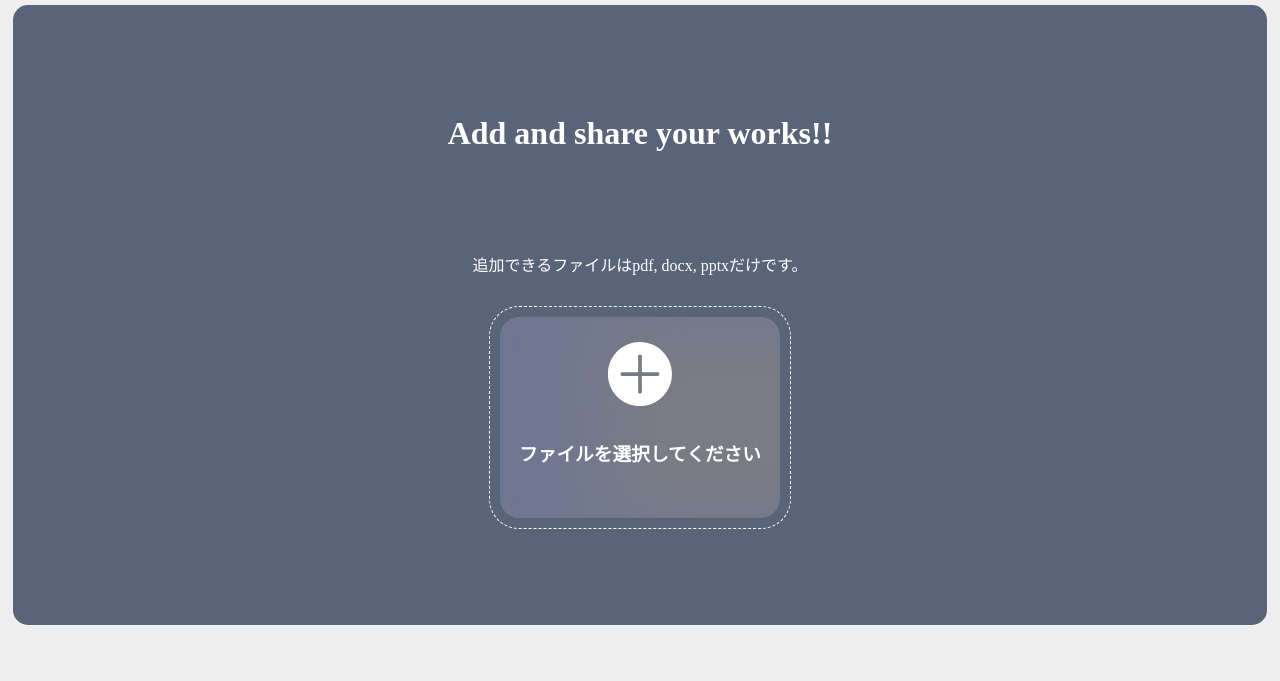
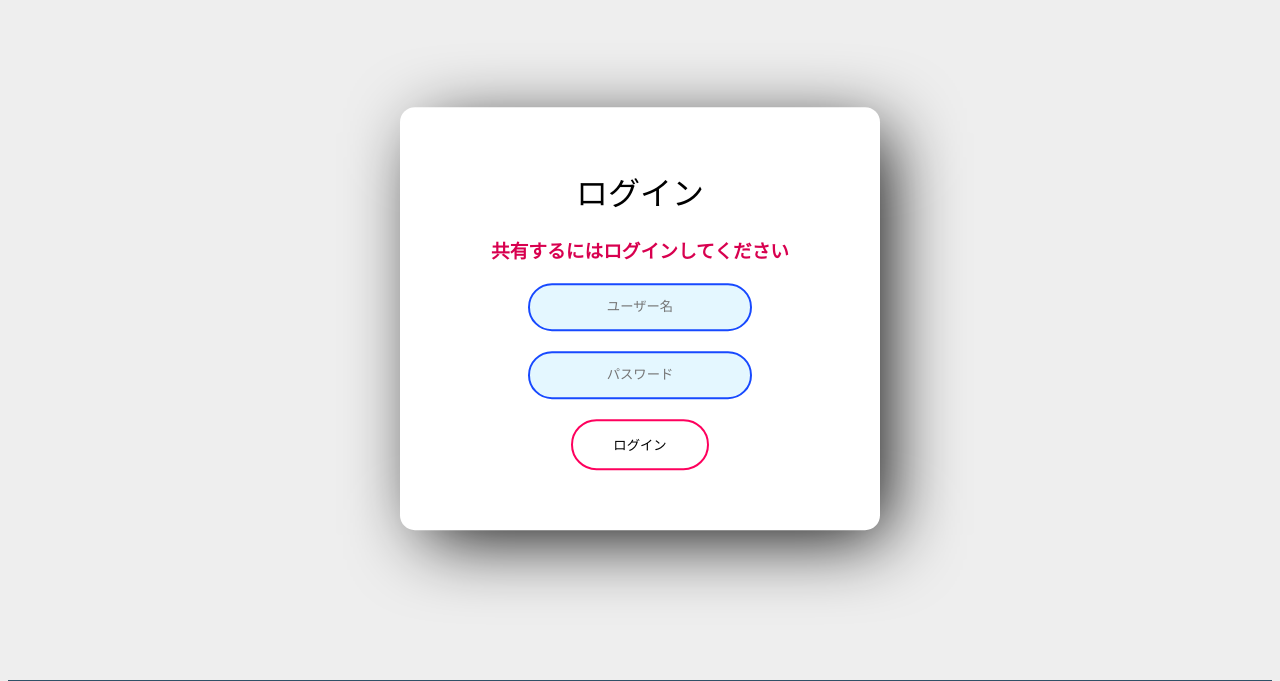
Before and after one commit to Itsuki-0129/-, a Flask app: page /upload in a window 1280 px wide. Shown: the part 106-787 px from the top of the page. Run offline with Flask 2, Linux system fonts and the light colour scheme.

Commit message:
共有ページはログイン必須に

```diff
--- a/main.py
+++ b/main.py
@@ -122,13 +122,13 @@ def register_check():
     if db_result[0]['count(*)'] != 0:
         Already = "そのユーザーは既に存在しています"
     else:
-        Already = "被ってない"
+        Already = "登録しました！"
         #dbにinsert
         print("dbにinsert")
         sql_query = "insert into member (mail, user, password) values('%s', '%s', '%s');"%(mail_str, user_str, passwd_str)
         db_insert("final_research", sql_query)
 
-    return render_template("register_check.html", login_info=login_info, Already=Already, MailAddress=mail_str, UserName=user_str, PassWord=passwd_str)
+    return render_template("register.html", login_info=login_info, Already=Already, MailAddress=mail_str, UserName=user_str, PassWord=passwd_str)
 
 #ログインページ
 @app.route('/login', methods = ["GET", "POST"])
@@ -166,7 +166,15 @@ def search_form():
 @app.route('/upload', methods = ["GET", "POST"])
 def pptx_upload():
     login_info = login_check()
-    return render_template("upload.html", login_info=login_info)
+    try:
+        if session['logged_in'] == True:
+            return render_template("upload.html", login_info=login_info)
+        else:
+            return render_template("login.html", Already="共有するにはログインしてください", login_info=login_info)
+    except:
+        #一度もログイン作業を行なっていないとエラーになるからそのときもログインを促す
+        return render_template("login.html", Already="共有するにはログインしてください", login_info=login_info)
+    #return render_template("upload.html", login_info=login_info)
 
 if __name__ == '__main__':
     app.secret_key = os.urandom(12)
--- a/static/css/style.css
+++ b/static/css/style.css
@@ -184,7 +184,7 @@ li{
     padding: 14px 40px;
     outline: none;
     color: black;
-    border-radius: 24px;
+    border-radius: 26px;
     transition: 0.25s;
     cursor: pointer;
 }
@@ -284,3 +284,29 @@ table.zebra tr:nth-child(even){
     outline: none;
     border: none;
 }
+
+.submit_center{
+    margin: auto;
+    text-align: center;
+}
+
+.form_001 input[type = "submit"]{
+    background-color: #596479;
+    outline: none;
+    color: white;
+    margin: 15px auto;
+    padding: 10px 120px;
+    height: 50px;
+    border-radius: 25px;
+    border: none;
+    box-shadow: 5px 5px 10px #252a33, -5px -5px 10px #93a5c7;
+}
+
+.form_001 input[type = "submit"]:hover{
+    background-color: #67748b;
+    transition: all 0.3s ease;
+}
+
+.form_001 input[type = "submit"]:active{
+    box-shadow: inset 5px 5px 10px #4b5566;
+}
--- a/templates/login.html
+++ b/templates/login.html
@@ -2,10 +2,11 @@
 {% block content %}
 <div class="main">
     <form class="box" action="/re_login" method="POST" id="login_002">
-        <h1>Login</h1>
-        <input type="text" name="username" placeholder="User">
-        <input type="password" name="password" placeholder="Password">
-        <input type="submit" name="submitbutton" value="Login">
+        <h1>ログイン</h1>
+        <h3>{{Already}}</h3>
+        <input type="text" name="username" placeholder="ユーザー名">
+        <input type="password" name="password" placeholder="パスワード">
+        <input type="submit" name="submitbutton" value="ログイン">
     </form>
 </div>
 
--- a/templates/upload.html
+++ b/templates/upload.html
@@ -18,6 +18,9 @@
                     </label>
                 </div>
             </div>
+            <div class="submit_center">
+                <input type="submit" name="share_button" id="share_button" value="Upload!">
+            </div>
         </form>
     </div>
 </div>
```
Also changed, not shown: templates/register.html (+5 -5 lines).
